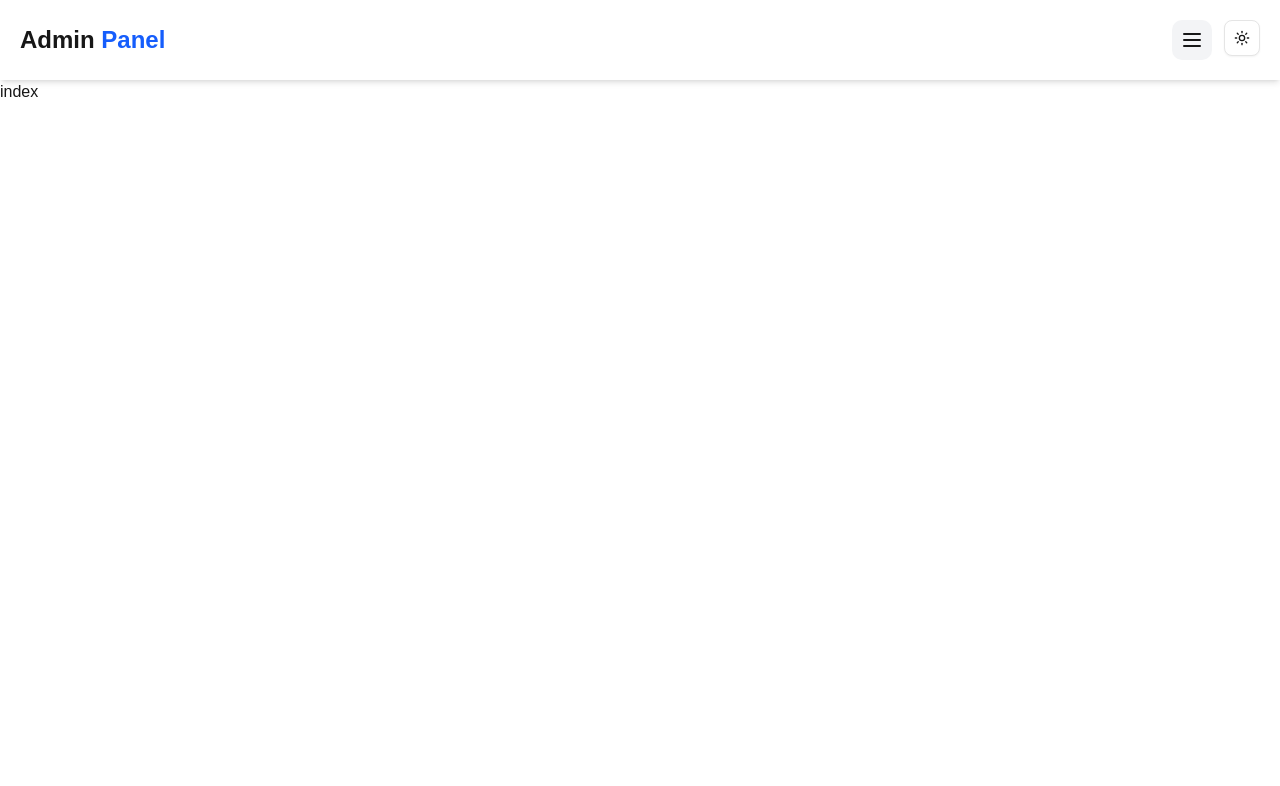
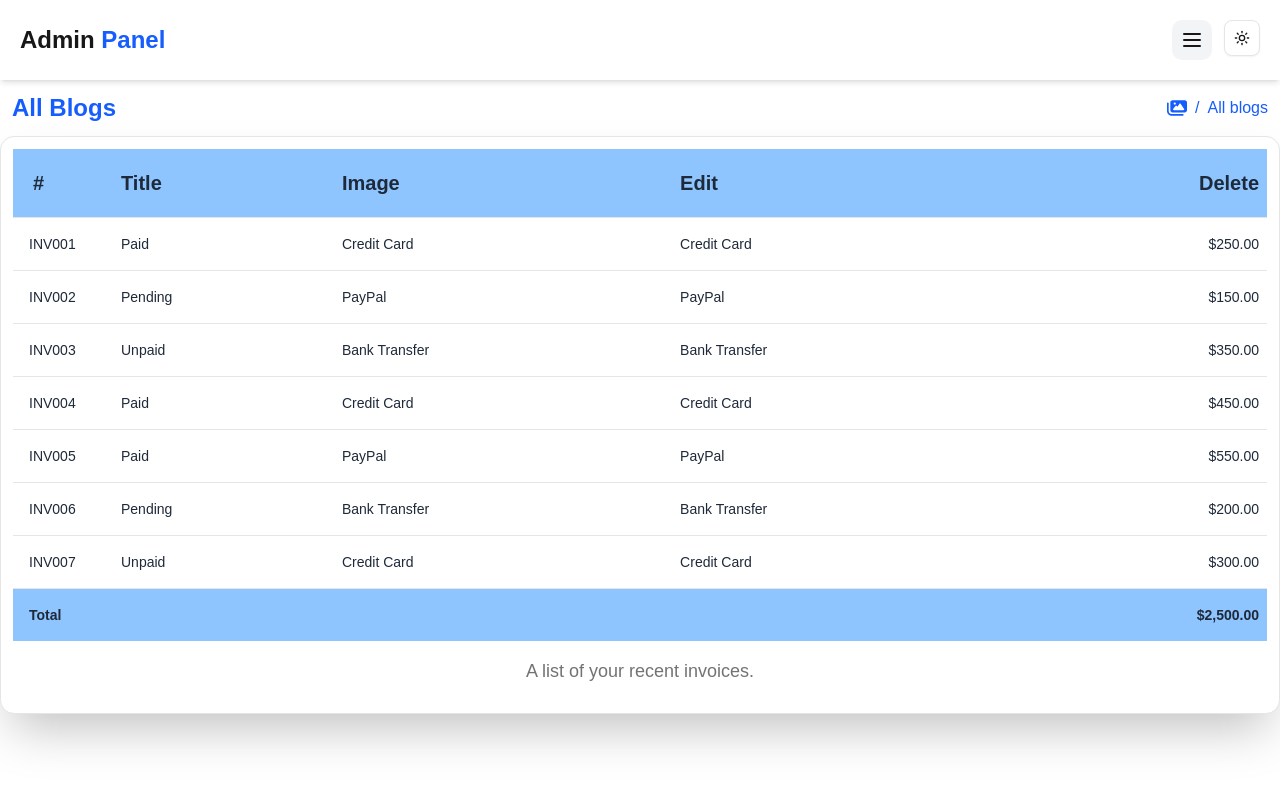
Before and after one commit to dinahbella/Portfolio, a Next.js app: page /blogs in a window 1280 px wide. Shown: the top 786 px of the page. Built offline with nearby package versions, Linux system fonts and the light colour scheme.

Commit message:
Blogtable

```diff
--- a/package.json
+++ b/package.json
@@ -51,6 +51,8 @@
     "react-hook-form": "^7.54.2",
     "react-icons": "^5.5.0",
     "react-resizable-panels": "^2.1.7",
+    "react-sortablejs": "^6.1.4",
+    "react-spinners": "^0.15.0",
     "recharts": "^2.15.1",
     "sonner": "^2.0.1",
     "tailwind-merge": "^3.0.2",
--- /dev/null
+++ b/src/components/BlogTable.jsx
@@ -0,0 +1,120 @@
+import {
+  Table,
+  TableBody,
+  TableCaption,
+  TableCell,
+  TableFooter,
+  TableHead,
+  TableHeader,
+  TableRow,
+} from "@/components/ui/table";
+
+const invoices = [
+  {
+    invoice: "INV001",
+    paymentStatus: "Paid",
+    totalAmount: "$250.00",
+    paymentMethod: "Credit Card",
+  },
+  {
+    invoice: "INV002",
+    paymentStatus: "Pending",
+    totalAmount: "$150.00",
+    paymentMethod: "PayPal",
+  },
+  {
+    invoice: "INV003",
+    paymentStatus: "Unpaid",
+    totalAmount: "$350.00",
+    paymentMethod: "Bank Transfer",
+  },
+  {
+    invoice: "INV004",
+    paymentStatus: "Paid",
+    totalAmount: "$450.00",
+    paymentMethod: "Credit Card",
+  },
+  {
+    invoice: "INV005",
+    paymentStatus: "Paid",
+    totalAmount: "$550.00",
+    paymentMethod: "PayPal",
+  },
+  {
+    invoice: "INV006",
+    paymentStatus: "Pending",
+    totalAmount: "$200.00",
+    paymentMethod: "Bank Transfer",
+  },
+  {
+    invoice: "INV007",
+    paymentStatus: "Unpaid",
+    totalAmount: "$300.00",
+    paymentMethod: "Credit Card",
+  },
+];
+
+export function BlogTable() {
+  return (
+    <div className="rounded-xl border shadow-2xl p-3 bg-white dark:bg-gray-800">
+      <Table className="p-4">
+        <TableCaption className="text-lg font-medium mb-4 dark:text-gray-200 ">
+          A list of your recent invoices.
+        </TableCaption>
+        <TableHeader className="p-4">
+          <TableRow className="bg-blue-300 hover:bg-blue-600 p-4 dark:bg-blue-700">
+            <TableHead className="w-[100px] font-bold text-xl text-gray-800 dark:text-gray-200 p-5">
+              #
+            </TableHead>
+            <TableHead className="font-bold text-xl text-gray-800 dark:text-blue-200">
+              Title
+            </TableHead>
+            <TableHead className="font-bold text-xl text-gray-800 dark:text-gray-200">
+              Image
+            </TableHead>
+            <TableHead className="font-bold text-xl text-gray-800 dark:text-gray-200">
+              Edit
+            </TableHead>
+            <TableHead className="text-right font-bold text-xl text-gray-800 dark:text-gray-200">
+              Delete
+            </TableHead>
+          </TableRow>
+        </TableHeader>
+        <TableBody>
+          {invoices.map((invoice, index) => (
+            <TableRow key={invoice.invoice} className=" p-2  hover:bg-blue-300">
+              <TableCell className="font-medium p-4 text-gray-800 dark:text-gray-200">
+                {invoice.invoice}
+              </TableCell>
+              <TableCell className="text-gray-800 dark:text-gray-200">
+                {invoice.paymentStatus}
+              </TableCell>
+              <TableCell className="text-gray-800 dark:text-gray-200">
+                {invoice.paymentMethod}
+              </TableCell>
+              <TableCell className="text-gray-800 dark:text-gray-200">
+                {invoice.paymentMethod}
+              </TableCell>
+              <TableCell className="text-right text-gray-800 dark:text-gray-200">
+                {invoice.totalAmount}
+              </TableCell>
+            </TableRow>
+          ))}
+        </TableBody>
+        <TableFooter>
+          <TableRow className="bg-blue-300 dark:bg-blue-700">
+            <TableCell
+              colSpan={4}
+              className="font-bold p-4 text-gray-800 dark:text-gray-200"
+            >
+              Total
+            </TableCell>
+            <TableCell className="text-right font-bold text-gray-800 dark:text-gray-200">
+              $2,500.00
+            </TableCell>
+          </TableRow>
+        </TableFooter>
+      </Table>
+    </div>
+  );
+}
--- a/src/pages/blogs/addblog.js
+++ b/src/pages/blogs/addblog.js
@@ -1,6 +1,134 @@
 import SideBar from "@/components/SideBar";
-import React from "react";
+import * as React from "react";
+
+import { Button } from "@/components/ui/button";
+import {
+  Card,
+  CardContent,
+  CardDescription,
+  CardFooter,
+  CardHeader,
+  CardTitle,
+} from "@/components/ui/card";
+import { Input } from "@/components/ui/input";
+import { Label } from "@/components/ui/label";
+import {
+  Select,
+  SelectContent,
+  SelectItem,
+  SelectTrigger,
+  SelectValue,
+} from "@/components/ui/select";
+import { Textarea } from "@/components/ui/textarea";
 
 export default function addblog() {
-  return <div>addblog</div>;
+  const [images, setImages] = React.useState([]);
+  const [isUploading, setIsUploading] = React.useState(false);
+  return (
+    <div className="flex justify-center p-5">
+      <Card className="w-full rounded-2xl shadow-xl p-5 bg-gray-600/10 ">
+        <CardHeader>
+          <CardTitle className="flex justify-center text-2xl">
+            Add Blog
+          </CardTitle>
+          <CardDescription className="flex justify-center">
+            Create New Blog
+          </CardDescription>
+        </CardHeader>
+        <CardContent>
+          <form>
+            <div className="grid w-full items-center gap-4">
+              <div className="flex flex-col space-y-1.5">
+                <Label htmlFor="title  " className="font-bold text-md">
+                  Title
+                </Label>
+                <Input
+                  id="title"
+                  type="text"
+                  placeholder="Name of your project "
+                  className="shadow-lg  "
+                />
+              </div>
+              <div className="flex flex-col space-y-1.5">
+                <Label htmlFor="description  " className="font-bold text-md">
+                  Description
+                </Label>
+                <Textarea
+                  id="description"
+                  type="text"
+                  placeholder="Describe of your project "
+                  className="shadow-lg  "
+                />
+              </div>
+              <div className="flex flex-col space-y-1.5">
+                <Label htmlFor="image  " className="font-bold text-md">
+                  Image
+                </Label>
+                <Input
+                  id="image"
+                  placeholder="Name of your project "
+                  className="shadow-lg  "
+                  type="file"
+                  accept="image/*"
+                  multiple
+                />
+              </div>
+              {images.length > 0 && (
+                <div className="flex">
+                  <ReactSortable
+                    list={images}
+                    setList={updateImageOrder}
+                    animation={200}
+                    className="flex gap-1"
+                  >
+                    {images.map((link, index) => (
+                      <div key={link} className="uploadedimg">
+                        <img src={link} alt="image" className="object-cover" />
+                        <div className="deleteimg">
+                          <button
+                            type="button"
+                            onClick={() => handleDeleteImage(index)}
+                          >
+                            <FaTrashAlt />
+                          </button>
+                        </div>
+                      </div>
+                    ))}
+                  </ReactSortable>
+                </div>
+              )}
+              <div className="flex flex-col w-full space-y-1.5">
+                <Label htmlFor="category">Category</Label>
+                <Select className="w-full ">
+                  <SelectTrigger id="category" className="w-full shadow-xl">
+                    <SelectValue placeholder="Select Category" />
+                  </SelectTrigger>
+                  <SelectContent position="popper">
+                    <SelectItem value="Writing Tips">Writing Tips</SelectItem>
+                    <SelectItem value="Book Reviews">Book Reviews</SelectItem>
+                    <SelectItem value="Publishing">Publishing</SelectItem>
+                    <SelectItem value="Writing Prompts">
+                      Writing Prompts
+                    </SelectItem>
+                  </SelectContent>
+                </Select>
+              </div>
+              <div className="flex flex-col w-full space-y-1.5">
+                <Label htmlFor="status">Status</Label>
+                <Select className="w-full ">
+                  <SelectTrigger id="status" className="w-full shadow-xl">
+                    <SelectValue placeholder="Select Status" />
+                  </SelectTrigger>
+                  <SelectContent position="popper">
+                    <SelectItem value="draft">Draft</SelectItem>
+                    <SelectItem value="publish">Publish</SelectItem>
+                  </SelectContent>
+                </Select>
+              </div>
+            </div>
+          </form>
+        </CardContent>
+      </Card>
+    </div>
+  );
 }
--- a/src/pages/blogs/index.js
+++ b/src/pages/blogs/index.js
@@ -1,5 +1,25 @@
+import { BlogTable } from "@/components/BlogTable";
 import React from "react";
+import { FaHome } from "react-icons/fa";
+import { FaImages } from "react-icons/fa6";
 
 export default function index() {
-  return <div>index</div>;
+  return (
+    <div>
+      <div className="flex flex-col sm:flex-row justify-between items-start sm:items-center p-3 gap-3 sm:gap-0">
+        {/* Title */}
+        <h2 className="text-xl sm:text-2xl text-blue-600 font-semibold">
+          All Blogs
+        </h2>
+
+        {/* Breadcrumb */}
+        <div className="text-blue-600 flex items-center gap-2">
+          <FaImages className="text-lg sm:text-xl text-blue-600" />
+          <span>/</span>
+          <span>All blogs</span>
+        </div>
+      </div>
+      <BlogTable />
+    </div>
+  );
 }
--- a/src/pages/index.js
+++ b/src/pages/index.js
@@ -1,6 +1,4 @@
-import Image from "next/image";
 import { Geist, Geist_Mono } from "next/font/google";
-import SideBar from "@/components/SideBar";
 import { FaHome } from "react-icons/fa";
 import { Chart } from "@/components/Chart";
 import { TableDe } from "@/components/Table";
```
Also changed, not shown: 1 other file (tests, documents, lock files or other folders).
